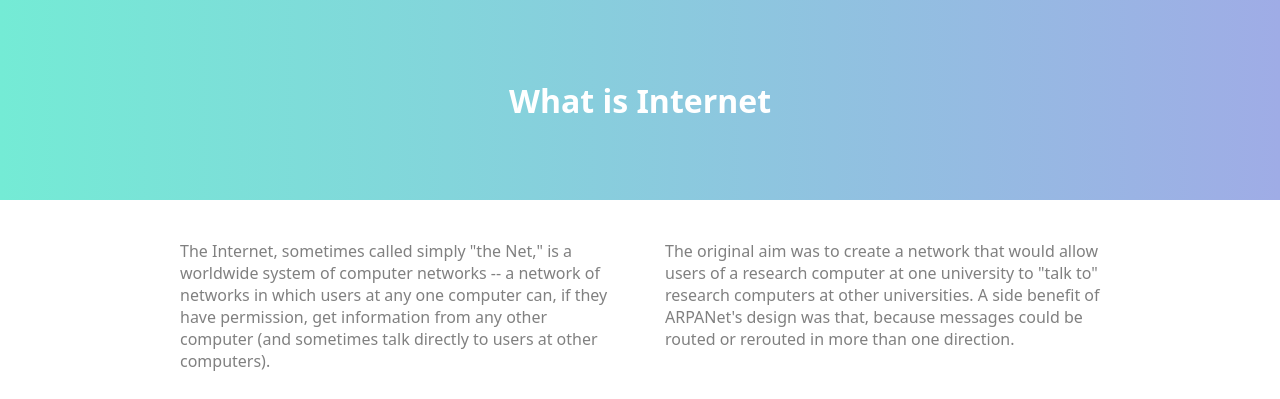
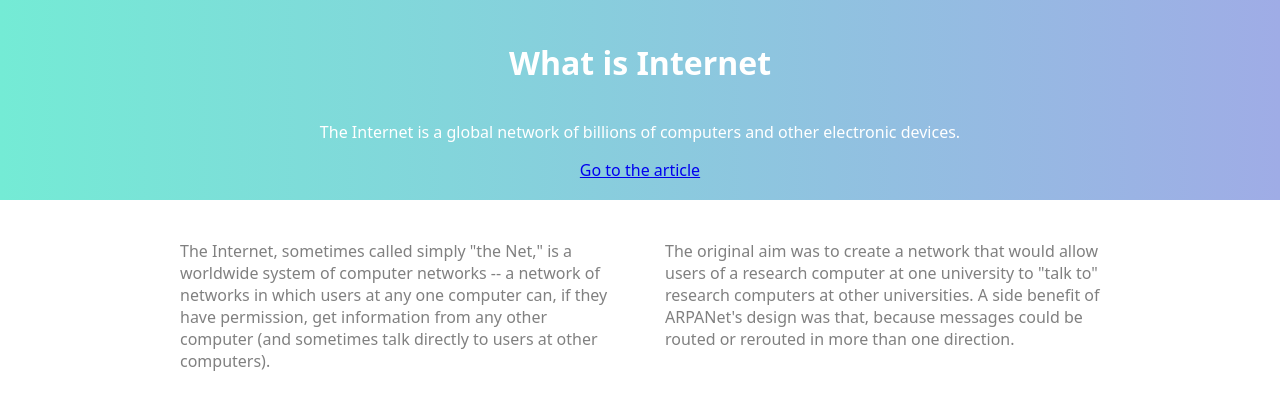
Before and after one commit to pesto-students/p7-rahulm-joeshajan, a plain HTML site: page Week-2/Exercise 2.1/index.html in a window 1280 px wide. Shown: the top 399 px of the page. Drawn offline with Linux system fonts and the light colour scheme.

Commit message:
added heading summary and link

```diff
--- a/Week-2/Exercise 2.1/index.html
+++ b/Week-2/Exercise 2.1/index.html
@@ -13,6 +13,14 @@
   <body>
     <header>
       <h1>What is Internet</h1>
+      <p>
+        The Internet is a global network of billions of computers and other
+        electronic devices.
+      </p>
+      <a
+        href="https://edu.gcfglobal.org/en/internetbasics/what-is-the-internet/1/"
+        >Go to the article</a
+      >
     </header>
 
     <article>
--- a/Week-2/Exercise 2.1/styles/index.css
+++ b/Week-2/Exercise 2.1/styles/index.css
@@ -13,6 +13,7 @@ header {
   height: 200px;
   background-image: linear-gradient(to right, #74ebd5 0%, #9face6 100%);
   display: flex;
+  flex-direction: column;
   justify-content: center;
   align-items: center;
   color: white;
```
